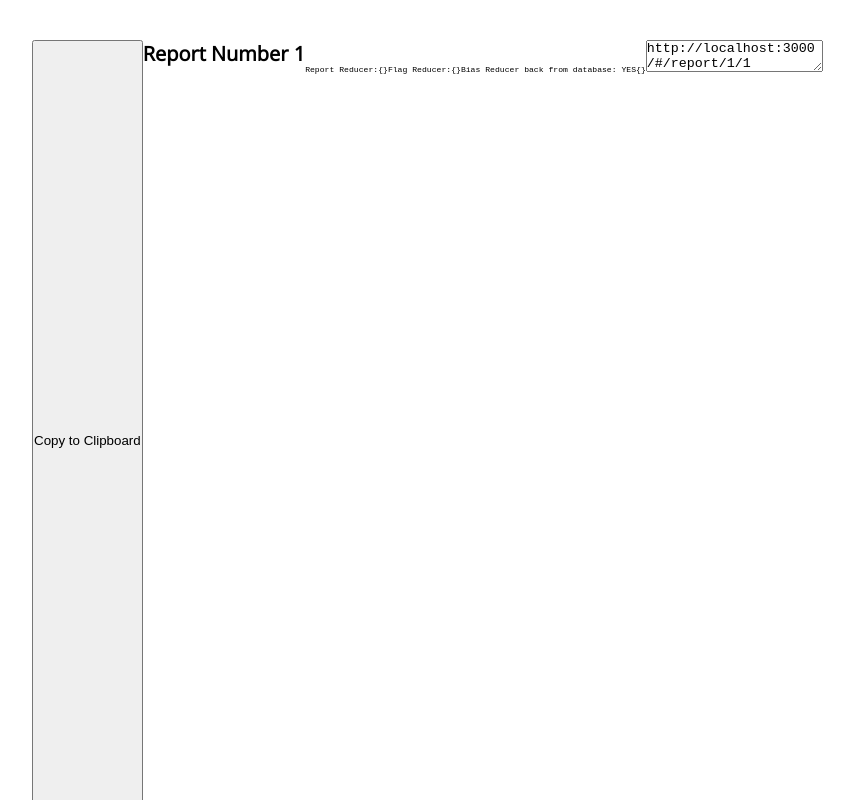
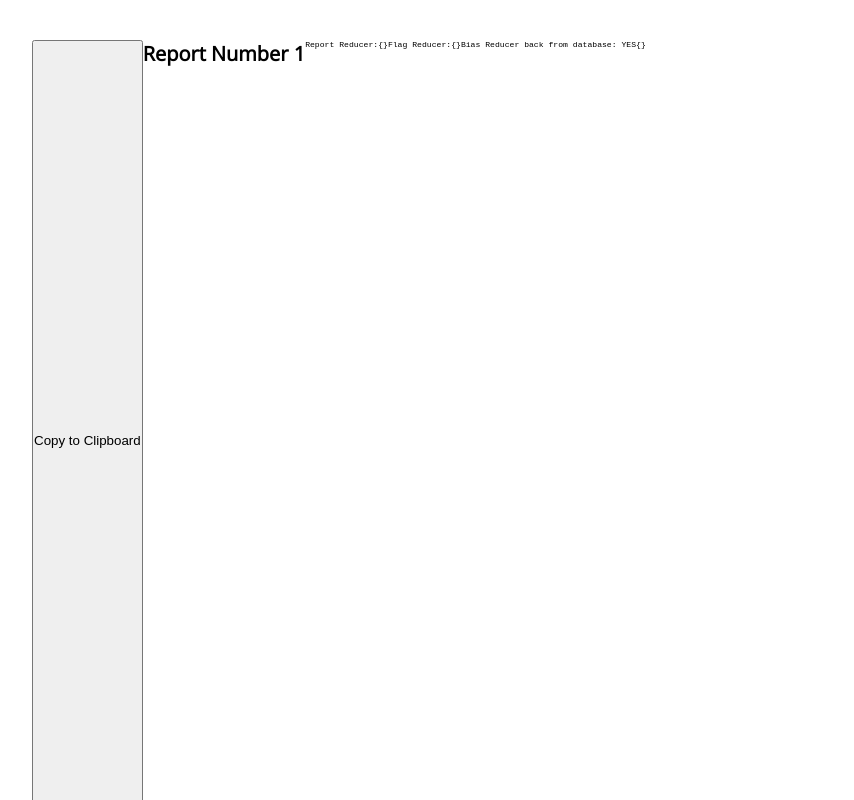
Before and after one commit to patrick-baker/SIID, a React app: page /#/report/1/1 in a window 1280 px wide. Shown: the whole page, without its empty margins (8-862 px from the left). Built offline with nearby package versions, Linux system fonts and the light colour scheme; no server answers.

Commit message:
move url textarea off of screen

```diff
--- a/src/components/Report/Report.js
+++ b/src/components/Report/Report.js
@@ -39,7 +39,7 @@ class Report extends Component {
                     <button onClick={(e) => this.copyToClipboard(e)}>Copy to Clipboard</button>}
                 <h4>{this.state.successMessage}</h4>
                 <h1>Report Number {this.props.match.params.id} </h1>
-                {this.props.flagReducer[0]&&<BubbleChart />}
+                {/* {this.props.flagReducer[0]&&<BubbleChart />} */}
                 <pre>
                     Report Reducer:
                     {JSON.stringify(this.props.reportReducer, null, 2)}
@@ -52,6 +52,7 @@ class Report extends Component {
 
                     {/* Holds urls value */}
                     <textarea
+                        className="formInput__report-textarea"
                         ref={(textarea) => this.textArea = textarea}
                         value={this.state.url}
                     />
--- a/src/sass/components/_formInput.scss
+++ b/src/sass/components/_formInput.scss
@@ -79,4 +79,10 @@
         margin: 1rem;
         width: 10rem;
     }
+
+    &__report-textarea {
+        position: absolute;
+        left: -9999px;
+        top: -9999px;
+    }
 }
```
